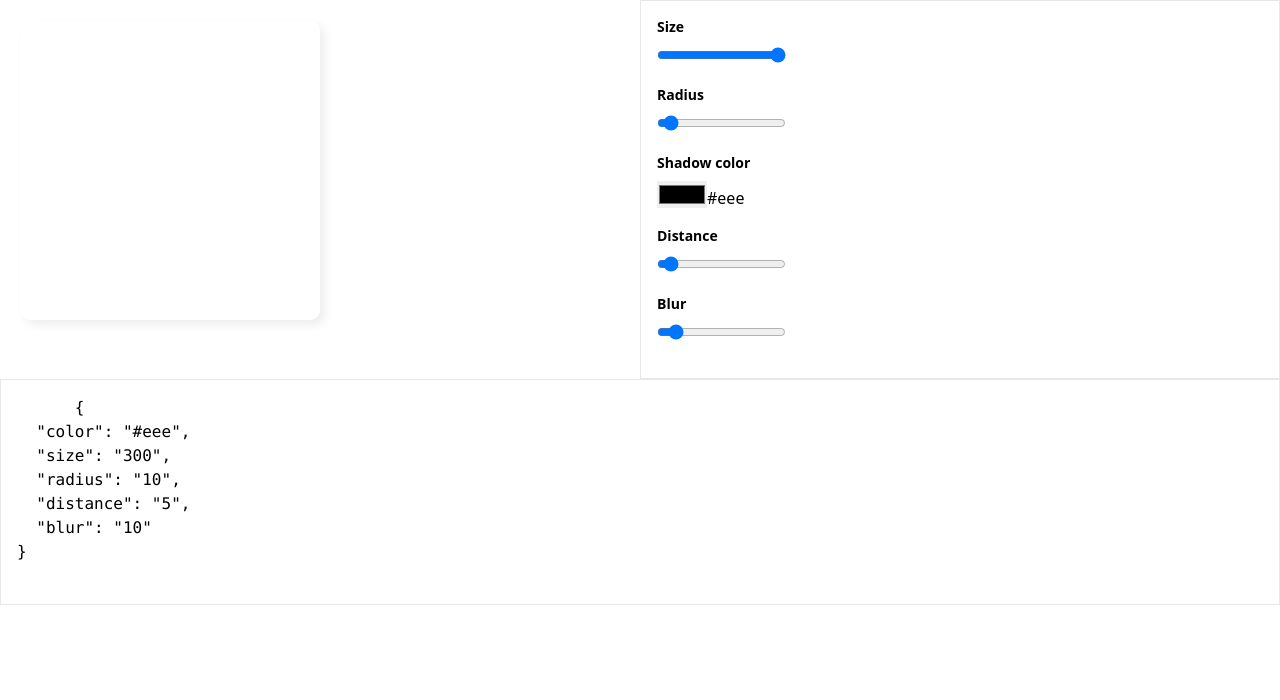
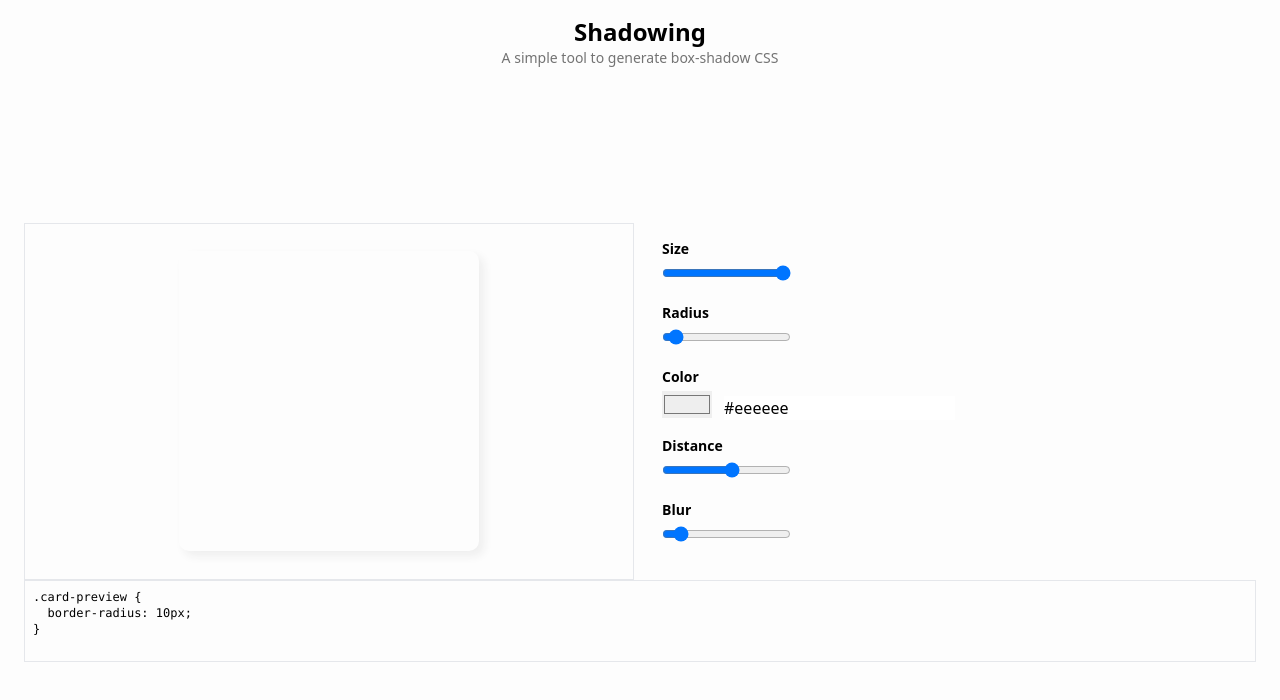
Before and after one commit to iyoub/shadowing, a Vue app: page / in a window 1280 px wide. Shown: the top 700 px of the page. Built offline with nearby package versions, Linux system fonts and the light colour scheme.

Commit message:
added layout, form component and base code

```diff
--- a/src/App.vue
+++ b/src/App.vue
@@ -1,13 +1,21 @@
 <template>
-  <div class="grid grid-cols-2">
-    <BoxCard />
-    <ControlsCard />
-  </div>
-  <CodeCard />
+  <main class="min-h-screen bg-neutral-100/20 flex">
+    <div class="container mx-auto px-6 flex flex-col">
+      <NavBar />
+      <div class="my-auto">
+        <div class="grid grid-cols-2 gap-3">
+          <BoxCard />
+          <ControlsCard />
+        </div>
+        <CodeCard />
+      </div>
+    </div>
+  </main>
 </template>
 
 <script setup lang="ts">
 import BoxCard from '@/components/BoxCard.vue'
 import ControlsCard from '@/components/ControlsCard.vue'
 import CodeCard from './components/CodeCard.vue'
+import NavBar from './components/NavBar.vue'
 </script>
--- a/src/assets/main.css
+++ b/src/assets/main.css
@@ -6,7 +6,7 @@
   --size: 300;
   --radius: 10;
   --unit: 1px;
-  --color: #eee;
+  --color: #eeeeee;
   --distance: 5;
   --blur: 10;
 }
@@ -20,7 +20,7 @@
 }
 
 .form-label {
-  @apply text-sm font-bold mb-2 block;
+  @apply text-sm font-bold mb-1 block;
 }
 .form-group {
   @apply mb-4;
--- a/src/components/BoxCard.vue
+++ b/src/components/BoxCard.vue
@@ -1,5 +1,5 @@
 <template>
-  <div class="m-5">
+  <div class="p-5 border flex items-center justify-center">
     <div class="card-preview"></div>
   </div>
 </template>
--- a/src/components/CodeCard.vue
+++ b/src/components/CodeCard.vue
@@ -1,7 +1,9 @@
 <template>
-  <div class="border p-4">
+  <div class="border text-xs p-2">
     <pre>
-      <code>{{ styles }}</code>
+.card-preview {
+  border-radius: {{ styles.radius }}px;
+}
     </pre>
   </div>
 </template>
--- a/src/components/ControlsCard.vue
+++ b/src/components/ControlsCard.vue
@@ -1,67 +1,54 @@
 <template>
-  <div class="border p-4">
-    <div class="form-group">
-      <label for="cardSize" class="form-label">Size</label>
-      <input
-        type="range"
-        min="50"
-        max="300"
-        id="cardSize"
-        :value="styles.size"
-        @input="updateStyle('size', ($event.target as HTMLInputElement).value)"
+  <div class="p-4">
+    <FormItem
+      label="Size"
+      :value="styles.size"
+      :min="50"
+      :max="300"
+      type="range"
+      @changeInput="updateStyle('size', $event)"
+    />
+
+    <FormItem
+      label="Radius"
+      :value="styles.radius"
+      :min="0"
+      :max="200"
+      type="range"
+      @changeInput="updateStyle('radius', $event)"
+    />
+
+    <div class="flex items-end gap-3">
+      <FormItem
+        label="Color"
+        :value="styles.color"
+        type="color"
+        @changeInput="updateStyle('color', $event)"
       />
+      <FormItem :value="styles.color" type="text" @changeInput="updateStyle('color', $event)" />
     </div>
-    <div class="form-group">
-      <label for="cardRadius" class="form-label">Radius</label>
-      <input
-        type="range"
-        min="0"
-        max="200"
-        id="cardRadius"
-        :value="styles.radius"
-        @input="updateStyle('radius', ($event.target as HTMLInputElement).value)"
-      />
-    </div>
-    <div class="form-group">
-      <label for="cardShadowColor" class="form-label">Shadow color</label>
-      <input
-        id="cardShadowColor"
-        type="color"
-        :value="styles.color"
-        @input="updateStyle('color', ($event.target as HTMLInputElement).value)"
-      />
-      <input
-        type="text"
-        id="cardShadowColorText"
-        :value="styles.color"
-        @input="updateStyle('color', ($event.target as HTMLInputElement).value)"
-      />
-    </div>
-    <div class="form-group">
-      <label for="cardDistance" class="form-label">Distance</label>
-      <input
-        type="range"
-        min="2"
-        max="60"
-        id="cardDistance"
-        :value="styles.distance"
-        @input="updateStyle('distance', ($event.target as HTMLInputElement).value)"
-      />
-    </div>
-    <div class="form-group">
-      <label for="cardBlur" class="form-label">Blur</label>
-      <input
-        type="range"
-        min="0"
-        max="100"
-        id="cardBlur"
-        :value="styles.blur"
-        @input="updateStyle('blur', ($event.target as HTMLInputElement).value)"
-      />
-    </div>
+
+    <FormItem
+      label="Distance"
+      :value="styles.distance"
+      :min="-50"
+      :max="50"
+      type="range"
+      @changeInput="updateStyle('distance', $event)"
+    />
+
+    <FormItem
+      label="Blur"
+      :value="styles.blur"
+      :min="0"
+      :max="100"
+      type="range"
+      @changeInput="updateStyle('blur', $event)"
+    />
   </div>
 </template>
 
 <script setup lang="ts">
 import { styles, updateStyle } from '@/states/styles'
+import FormItem from './FormItem.vue'
 </script>
--- /dev/null
+++ b/src/components/FormItem.vue
@@ -0,0 +1,51 @@
+<template>
+  <div class="form-group">
+    <label :for="props.value" class="form-label" v-if="props.label">{{ props.label }}</label>
+    <input
+      :id="props.label ? formId : undefined"
+      :value="props.value"
+      :type="props.type"
+      :min="props.min"
+      :max="props.max"
+      :class="formClass"
+      @input="emit('changeInput', ($event.target as HTMLInputElement).value)"
+    />
+  </div>
+</template>
+
+<script setup lang="ts">
+import { computed } from 'vue'
+
+const props = defineProps({
+  label: {
+    type: String
+  },
+  value: {
+    type: String
+  },
+  type: {
+    type: String,
+    default: 'text' // text, color, range
+  },
+  min: {
+    type: Number,
+    default: 0
+  },
+  max: {
+    type: Number,
+    default: 100
+  }
+})
+
+const emit = defineEmits(['changeInput'])
+
+const formId = computed(() => `form-${props.label?.toLowerCase()?.replace(' ', '-')}`)
+
+const formClass = computed(() => [
+  'form-input',
+  {
+    'form-input-color': props.type === 'color',
+    'form-input-range': props.type === 'range'
+  }
+])
+</script>
--- /dev/null
+++ b/src/components/NavBar.vue
@@ -0,0 +1,8 @@
+<template>
+  <nav class="text-center py-4">
+    <h1 class="text-2xl font-bold">Shadowing</h1>
+    <p class="text-sm text-neutral-500">A simple tool to generate box-shadow CSS</p>
+  </nav>
+</template>
+
+<script setup lang="ts"></script>
```
